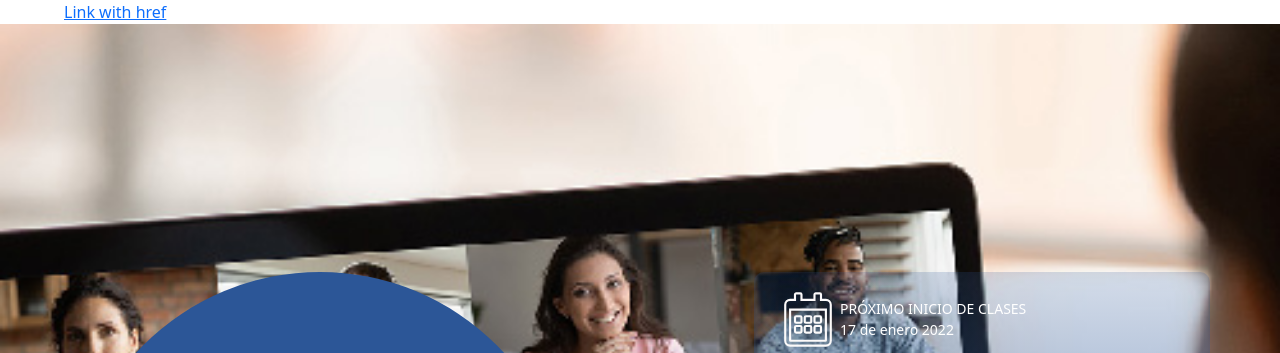
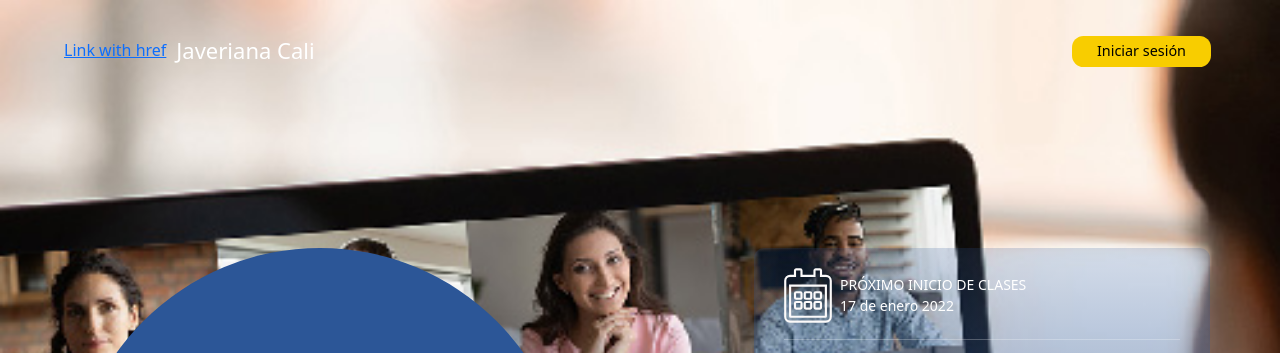
Before and after one commit to Jhondao/landing-puj, a website: page index.html in a window 1280 px wide. Shown: the top 353 px of the page. Drawn offline with nearby package versions, Linux system fonts and the light colour scheme.

Commit message:
Estructura menú

```diff
--- a/index.html
+++ b/index.html
@@ -18,6 +18,11 @@
 
     <!-- Section Menú -->
         <div class="contenedor">
+
+
+            <div class="btn-menu">
+
+
             <a data-bs-toggle="offcanvas" href="#offcanvasExample" role="button" aria-controls="offcanvasExample">
                 Link with href
             </a>
@@ -44,7 +49,15 @@
                   </div>
                 </div>
               </div>
+            </div>
 
+            <div class="logo">
+                <h1>Javeriana Cali</h1>
+            </div>
+
+            <nav class="login">
+                <a href="#">Iniciar sesión</a>
+            </nav>
 
 
         </div>
```
